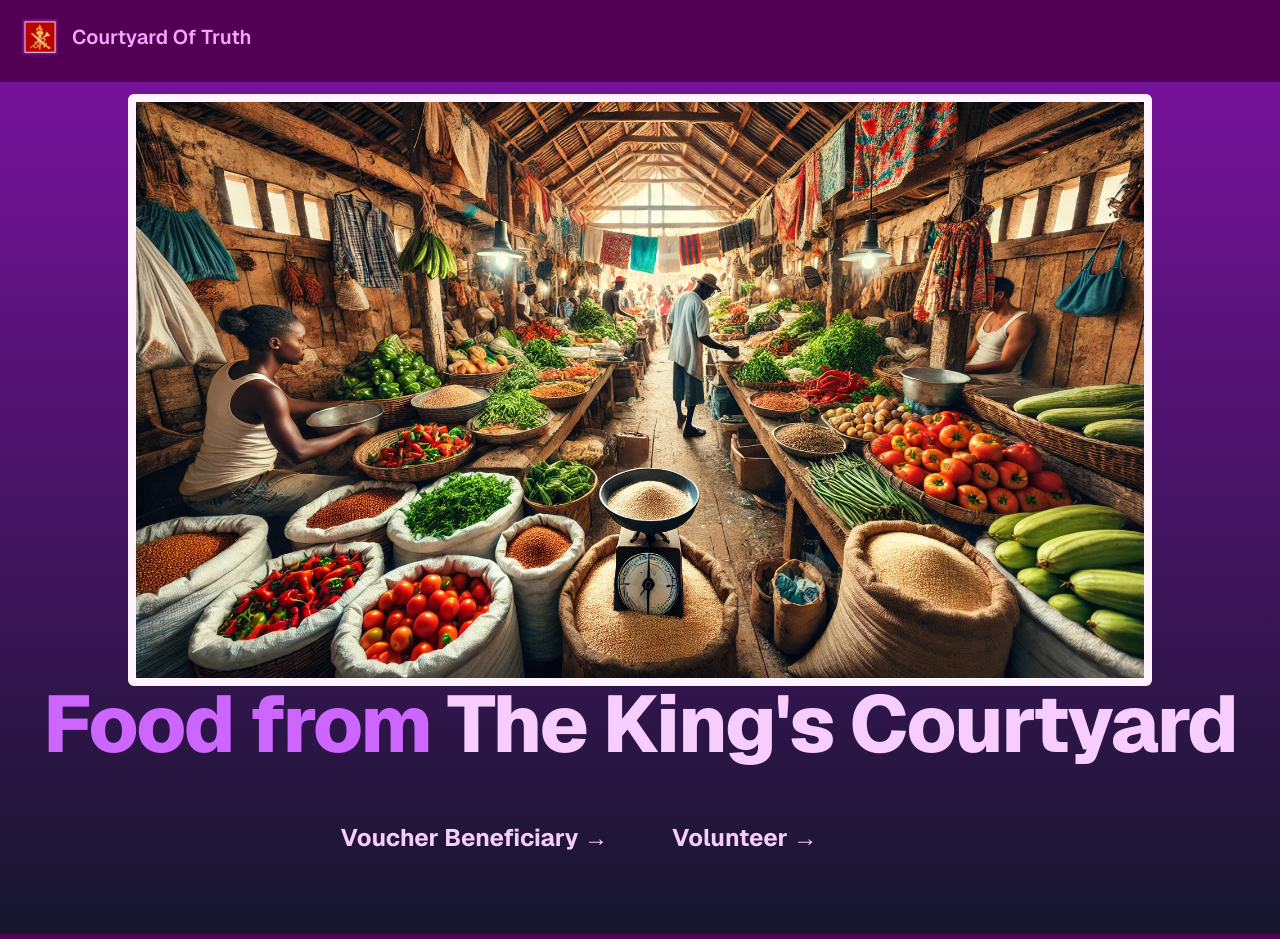
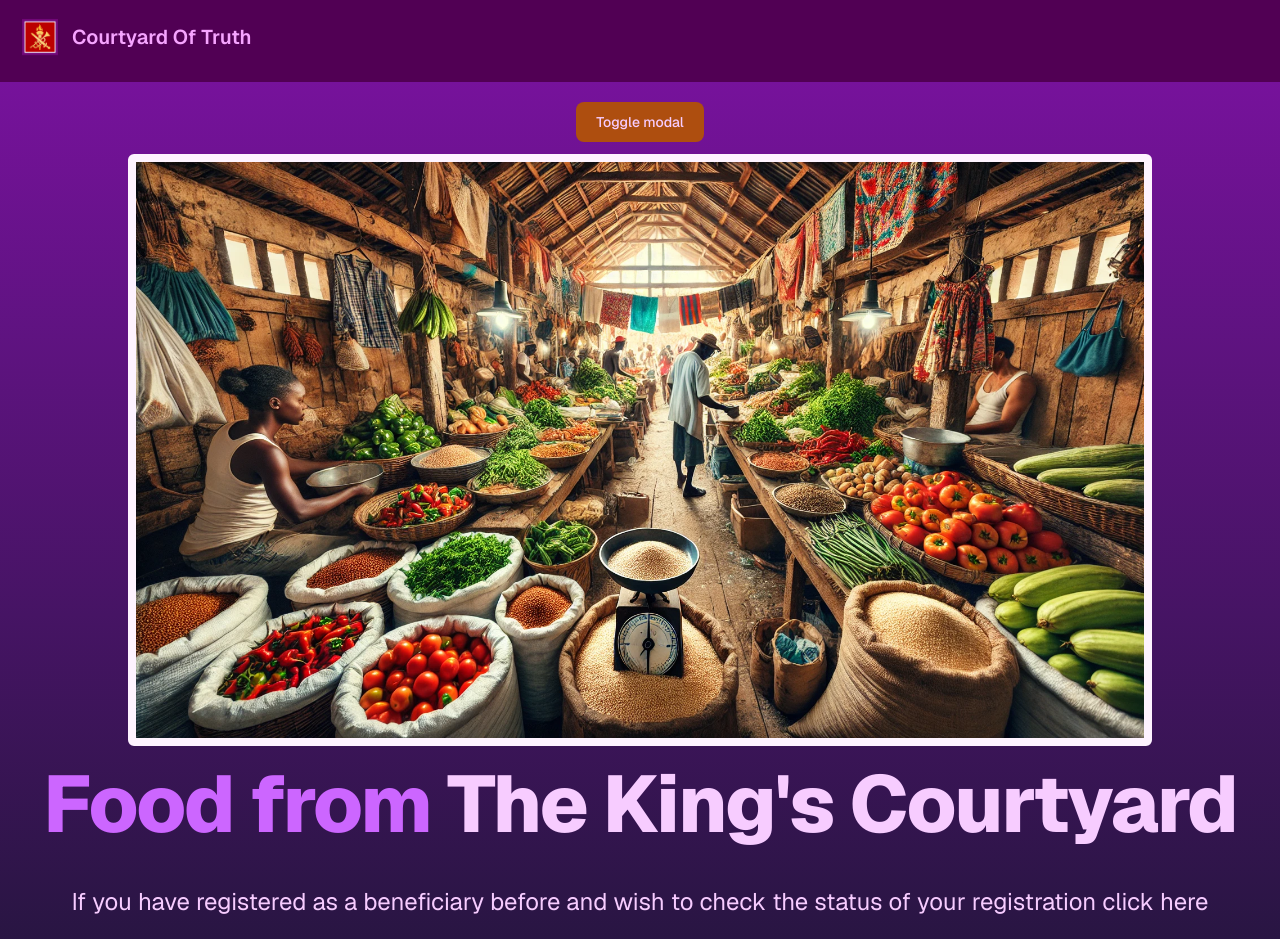
Before and after one commit to joeizang/ct-food-platform, a Next.js app: page / in a window 1280 px wide. Shown: the top 939 px of the page. Built offline with nearby package versions, Linux system fonts and the light colour scheme.

Commit message:
updated changes

```diff
--- a/package.json
+++ b/package.json
@@ -18,6 +18,7 @@
     "@auth/prisma-adapter": "^1.6.0",
     "@prisma/client": "^5.14.0",
     "@t3-oss/env-nextjs": "^0.10.1",
+    "@vercel/postgres": "^0.9.0",
     "bootstrap-icons": "^1.11.3",
     "geist": "^1.3.0",
     "next": "^14.2.4",
@@ -27,6 +28,7 @@
     "react-hot-toast": "^2.4.1",
     "tailwind-merge": "^2.5.2",
     "tailwindcss-animate": "^1.0.7",
+    "vercel": "^37.2.1",
     "zod": "^3.23.8"
   },
   "devDependencies": {
--- /dev/null
+++ b/src/app/@modal/(...)search-beneficiaries/page.tsx
@@ -0,0 +1,9 @@
+import React from 'react'
+import Modal from '../../components/modal'
+
+export default function SearchBeneficiary () {
+
+  return (
+    <Modal></Modal>
+  )
+}
--- /dev/null
+++ b/src/app/@modal/default.tsx
@@ -0,0 +1,3 @@
+export default function Default () {
+  return null
+}
--- /dev/null
+++ b/src/app/components/modal.tsx
@@ -0,0 +1,59 @@
+'use client'
+
+import React from 'react'
+import { useRouter } from 'next/router'
+
+export default function ModalForm () {
+  const router = useRouter()
+  return (
+<>
+<div id="crud-modal" tabIndex={-1} aria-hidden="true" className="hidden overflow-y-auto overflow-x-hidden fixed top-0 right-0 left-0 z-50 justify-center items-center w-full md:inset-0 h-[calc(100%-1rem)] max-h-full bg-gradient-to-b from-[#76129b] to-[#15162c]">
+    <div className="relative p-4 w-full max-w-md max-h-full">
+        <div className="relative bg-white rounded-lg shadow dark:bg-gray-700">
+            <div className="flex items-center justify-between p-4 md:p-5 border-b rounded-t dark:border-gray-600">
+                <h3 className="text-lg font-semibold text-gray-900 dark:text-white">
+                    Create New Product
+                </h3>
+                <button type="button" className="text-gray-400 bg-transparent hover:bg-gray-200 hover:text-gray-900 rounded-lg text-sm w-8 h-8 ms-auto inline-flex justify-center items-center dark:hover:bg-gray-600 dark:hover:text-white" data-modal-toggle="crud-modal">
+                    <svg className="w-3 h-3" aria-hidden="true" xmlns="http://www.w3.org/2000/svg" fill="none" viewBox="0 0 14 14">
+                        <path stroke="currentColor" strokeLinecap="round" stroke-linejoin="round" stroke-width="2" d="m1 1 6 6m0 0 6 6M7 7l6-6M7 7l-6 6"/>
+                    </svg>
+                    <span className="sr-only">Close modal</span>
+                </button>
+            </div>
+            <form className="p-4 md:p-5">
+                <div className="grid gap-4 mb-4 grid-cols-2">
+                    <div className="col-span-2">
+                        <label htmlFor="name" className="block mb-2 text-sm font-medium text-gray-900 dark:text-white">Name</label>
+                        <input type="text" name="name" id="name" className="bg-gray-50 border border-gray-300 text-gray-900 text-sm rounded-lg focus:ring-primary-600 focus:border-primary-600 block w-full p-2.5 dark:bg-gray-600 dark:border-gray-500 dark:placeholder-gray-400 dark:text-white dark:focus:ring-primary-500 dark:focus:border-primary-500" placeholder="Type product name" required />
+                    </div>
+                    <div className="col-span-2 sm:col-span-1">
+                        <label htmlFor="price" className="block mb-2 text-sm font-medium text-gray-900 dark:text-white">Price</label>
+                        <input type="number" name="price" id="price" className="bg-gray-50 border border-gray-300 text-gray-900 text-sm rounded-lg focus:ring-primary-600 focus:border-primary-600 block w-full p-2.5 dark:bg-gray-600 dark:border-gray-500 dark:placeholder-gray-400 dark:text-white dark:focus:ring-primary-500 dark:focus:border-primary-500" placeholder="$2999" required />
+                    </div>
+                    <div className="col-span-2 sm:col-span-1">
+                        <label htmlFor="category" className="block mb-2 text-sm font-medium text-gray-900 dark:text-white">Category</label>
+                        <select id="category" className="bg-gray-50 border border-gray-300 text-gray-900 text-sm rounded-lg focus:ring-primary-500 focus:border-primary-500 block w-full p-2.5 dark:bg-gray-600 dark:border-gray-500 dark:placeholder-gray-400 dark:text-white dark:focus:ring-primary-500 dark:focus:border-primary-500">
+                            <option selected>Select category</option>
+                            <option value="TV">TV/Monitors</option>
+                            <option value="PC">PC</option>
+                            <option value="GA">Gaming/Console</option>
+                            <option value="PH">Phones</option>
+                        </select>
+                    </div>
+                    <div className="col-span-2">
+                        <label htmlFor="description" className="block mb-2 text-sm font-medium text-gray-900 dark:text-white">Product Description</label>
+                        <textarea id="description" rows={4} className="block p-2.5 w-full text-sm text-gray-900 bg-gray-50 rounded-lg border border-gray-300 focus:ring-blue-500 focus:border-blue-500 dark:bg-gray-600 dark:border-gray-500 dark:placeholder-gray-400 dark:text-white dark:focus:ring-blue-500 dark:focus:border-blue-500" placeholder="Write product description here"></textarea>
+                    </div>
+                </div>
+                <button type="submit" className="text-white inline-flex items-center bg-blue-700 hover:bg-blue-800 focus:ring-4 focus:outline-none focus:ring-blue-300 font-medium rounded-lg text-sm px-5 py-2.5 text-center dark:bg-blue-600 dark:hover:bg-blue-700 dark:focus:ring-blue-800">
+                    <svg className="me-1 -ms-1 w-5 h-5" fill="currentColor" viewBox="0 0 20 20" xmlns="http://www.w3.org/2000/svg"><path fill-rule="evenodd" d="M10 5a1 1 0 011 1v3h3a1 1 0 110 2h-3v3a1 1 0 11-2 0v-3H6a1 1 0 110-2h3V6a1 1 0 011-1z" clip-rule="evenodd"></path></svg>
+                    Add new product
+                </button>
+            </form>
+        </div>
+    </div>
+</div>
+</>
+  )
+}
--- a/src/app/layout.tsx
+++ b/src/app/layout.tsx
@@ -16,11 +16,16 @@ export const metadata: Metadata = {
 
 export default function RootLayout({
   children,
-}: Readonly<{ children: React.ReactNode }>) {
+  modal
+}: Readonly<{
+  children: React.ReactNode,
+  modal: React.ReactNode
+}>) {
   return (
     <html lang="en" className={`bg-seance-950 text-seance-300 ${GeistSans.variable}`}>
       <body>
         <NavigationBar />
+          {modal}
           {children}
           <Toaster position="top-right" />
         <Footer />
--- a/src/app/page.tsx
+++ b/src/app/page.tsx
@@ -1,9 +1,18 @@
 import Link from "next/link";
 import Image from 'next/image';
+import ModalForm from "./components/modal";
 
 export default function HomePage() {
   return (
     <main className="flex flex-col items-center justify-center bg-gradient-to-b from-[#76129b] to-[#15162c] text-seance-200">
+      <button
+        data-modal-target="crud-modal"
+        data-modal-toggle="crud-modal"
+        className="text-white bg-tulip-tree-700 mt-5 hover:bg-tulip-tree-800 focus:ring-tulip-tree-300 dark:bg-tulip-tree-600 dark:hover:bg-tulip-tree-700 dark:focus:ring-tulip-tree-800 block rounded-lg px-5 py-2.5 text-center text-sm font-medium focus:outline-none focus:ring-4"
+        type="button"
+      >
+        Toggle modal
+      </button>
       <div className="flex flex-col bg-cover bg-center sm:w-full">
         <Image
           src="/images/marketplace.webp"
@@ -12,27 +21,37 @@ export default function HomePage() {
           width={1024}
           height={200}
         />
-        <h1 className="mt-5 box-border text-center text-3xl font-extrabold tracking-tight text-seance-200 sm:text-[5rem]">
+        <h1 className="mt-10 box-border text-center text-3xl font-extrabold tracking-tight text-seance-200 sm:text-[5rem]">
           <span className="text-[hsl(280,100%,70%)]">Food from</span>{" "}
           {"The King's Courtyard"}
         </h1>
       </div>
+      <div className="mx-4 mt-8 space-y-4 lg:mt-16">
+        <p className="lg:text-2xl">
+          If you have registered as a beneficiary before and wish to check the
+          status of your registration click <Link href={"/search"}>here</Link>
+        </p>
+        <p className="lg:text-2xl">
+          If not the click any of the buttons below to begin
+        </p>
+      </div>
       <div className="container flex flex-grow flex-col items-center justify-center gap-12 px-4 py-16">
         <div className="grid grid-cols-1 gap-4 sm:grid-cols-2 md:gap-8">
           <Link
-            className="bg-white/10 text-white lg:hover:bg-white/20 lg:hover-draw-border box-border flex max-w-xs flex-col gap-4 rounded-xl p-4"
+            className="bg-white/10 text-white hover:bg-white/20 hover-draw-border box-border flex max-w-xs flex-col gap-4 rounded-xl p-4"
             href="/beneficiary-register"
           >
-            <h3 className="text-2xl font-bold">Voucher Beneficiary →</h3>
+            <h3 className="text-2xl font-bold">Beneficiary →</h3>
           </Link>
           <Link
-            className="bg-white/10 text-white lg:hover:bg-white/20 lg:hover-draw-border box-border flex max-w-xs flex-col gap-4 rounded-xl p-4"
+            className="bg-white/10 text-white hover:bg-white/20 hover-draw-border box-border flex max-w-xs flex-col gap-4 rounded-xl p-4"
             href="/api/auth"
           >
             <h3 className="text-2xl font-bold">Volunteer →</h3>
           </Link>
         </div>
       </div>
+      <ModalForm />
     </main>
   );
 }
```
Also changed, not shown: src/app/search-beneficiaries/page.tsx (added, +9 -0 lines), 2 other files (tests, documents, lock files or other folders).
